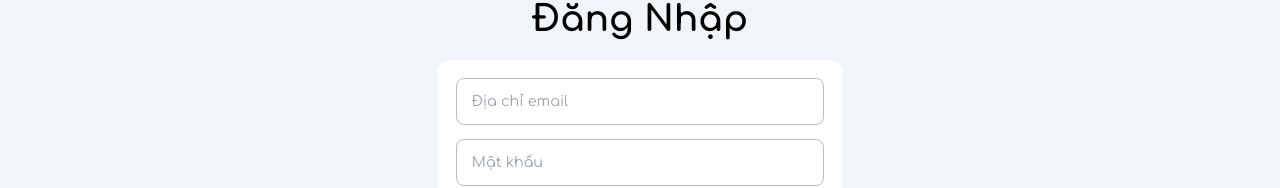
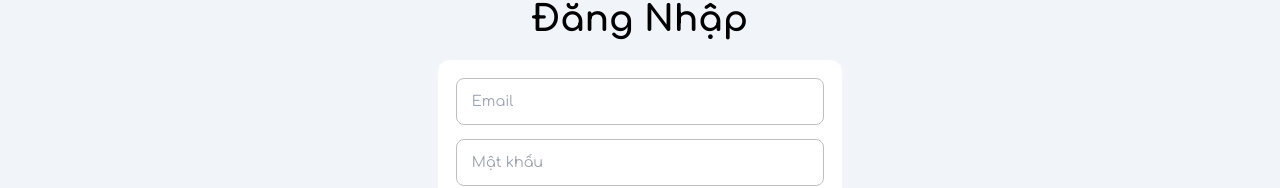
Before and after one commit to tuantabg/project_website_shop, a React (Create React App) app in the folder frontend/: page /login in a window 1280 px wide. Shown: the part 306-494 px from the top of the page. Built offline with nearby package versions, Linux system fonts and the light colour scheme.

Commit message:
update code new

```diff
--- a/frontend/src/page/login/Login.jsx
+++ b/frontend/src/page/login/Login.jsx
@@ -19,7 +19,7 @@ const Login = () => {
 
           <div className='form-login w-full max-w-md p-5 md:p-5 text-center bg-white m-auto'>
               <form action="">
-                <input ref={emailRef} type="email" id='emailName' className='form-control w-full' placeholder="Địa chỉ email" aria-label='Email Address'/>
+                <input ref={emailRef} type="email" id='emailName' className='form-control w-full' placeholder="Email" aria-label='Email Address'/>
                 <input ref={passwordRef} type="password" id='password' className='form-control w-full' placeholder="Mật khẩu" aria-label='Password'/>
                 <button className="btn btn-primary w-full mb-4">Đăng nhập</button>
                 <p className="message">Chưa có tài khoản? <Link to="/signup">Đăng ký</Link></p>
--- a/frontend/src/page/signup/Signup.jsx
+++ b/frontend/src/page/signup/Signup.jsx
@@ -23,7 +23,7 @@ const Signup = () => {
           <div className='form-signup w-full max-w-md p-5 md:p-5 text-center bg-white m-auto'>
               <form action="">
                 <input ref={nameRef} type="text" id='firstName' className='form-control w-full' placeholder="Họ và tên" aria-label='Full Name'/>
-                <input ref={emailRef} type="email" id='emailName' className='form-control w-full' placeholder="Địa chỉ email" aria-label='Email Address'/>
+                <input ref={emailRef} type="email" id='emailName' className='form-control w-full' placeholder="Email" aria-label='Email Address'/>
                 <input ref={passwordRef} type="password" id='password' className='form-control w-full' placeholder="Mật khẩu" aria-label='Password'/>
                 <input ref={passwordConfirmationRef} type="password" id='password' className='form-control w-full' placeholder="Lặp lại mật khẩu" aria-label='Repeat Password'/>
                 <button className="btn btn-primary w-full mb-4">Đăng ký</button>
```
